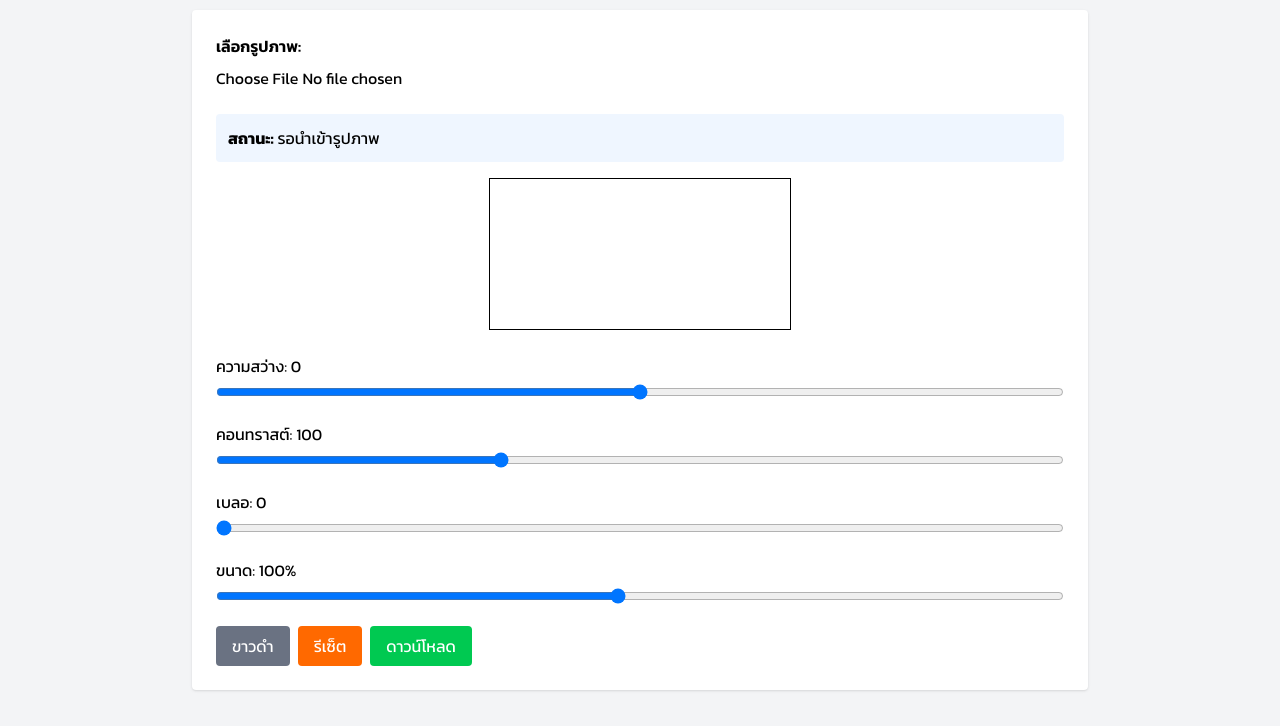
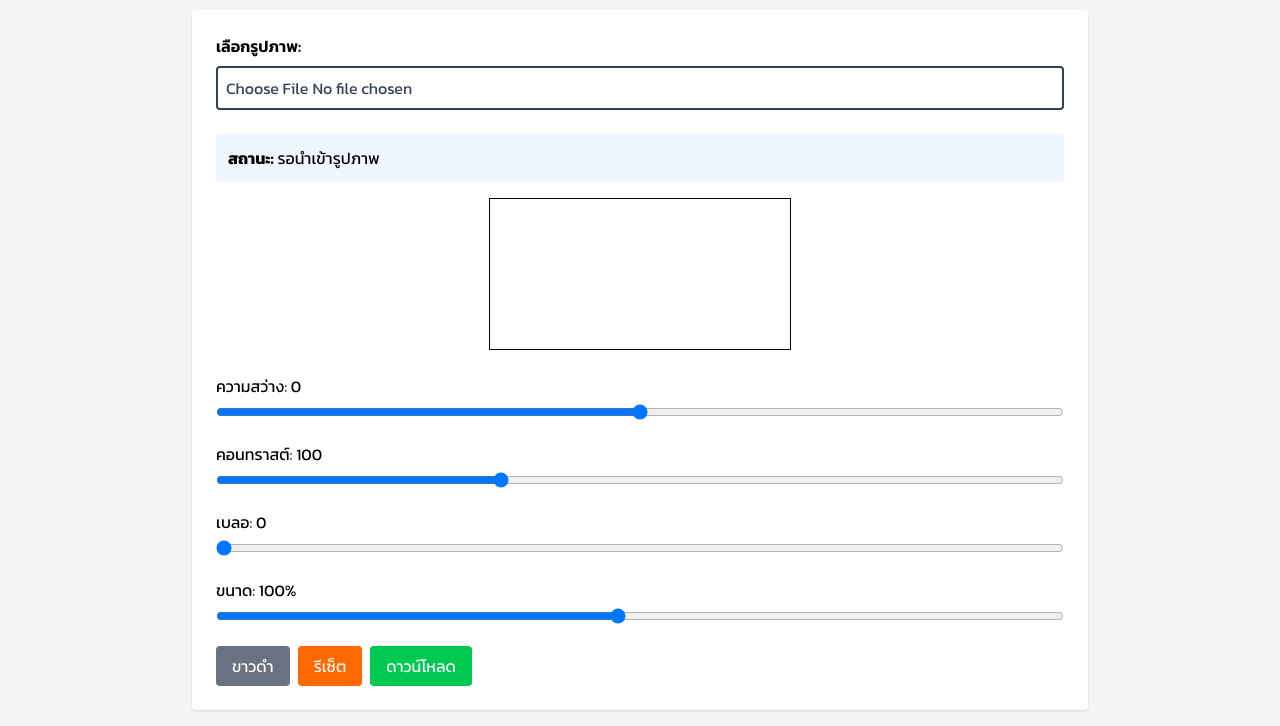
Before and after one commit to Witthaya22/frontend-profile-test-2026, a plain HTML site: page editImage.html in a window 1280 px wide. Shown: the part 134-860 px from the top of the page. Drawn offline with nearby package versions, Linux system fonts and the light colour scheme.

Commit message:
fix code and button file

```diff
--- a/editImage.html
+++ b/editImage.html
@@ -25,7 +25,7 @@
     <div class="max-w-4xl mx-auto bg-white p-6 rounded shadow">
         <div class="mb-6">
             <label class="block mb-2 font-semibold">เลือกรูปภาพ:</label>
-            <input type="file" id="imageInput" accept="image/*" class="block w-full">
+            <input type="file" id="imageInput" accept="image/*" class="block w-full border-2 border-gray-700 rounded p-2 text-gray-700">
         </div>
 
         <div class="mb-4 p-3 bg-blue-50 rounded">
```
Also changed, not shown: index.html (+1 -1 lines).
